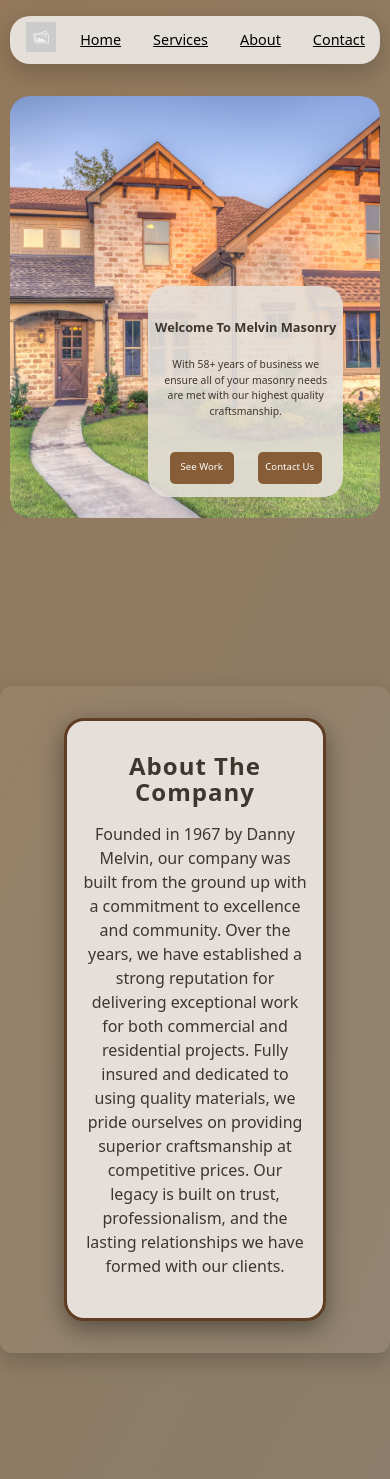
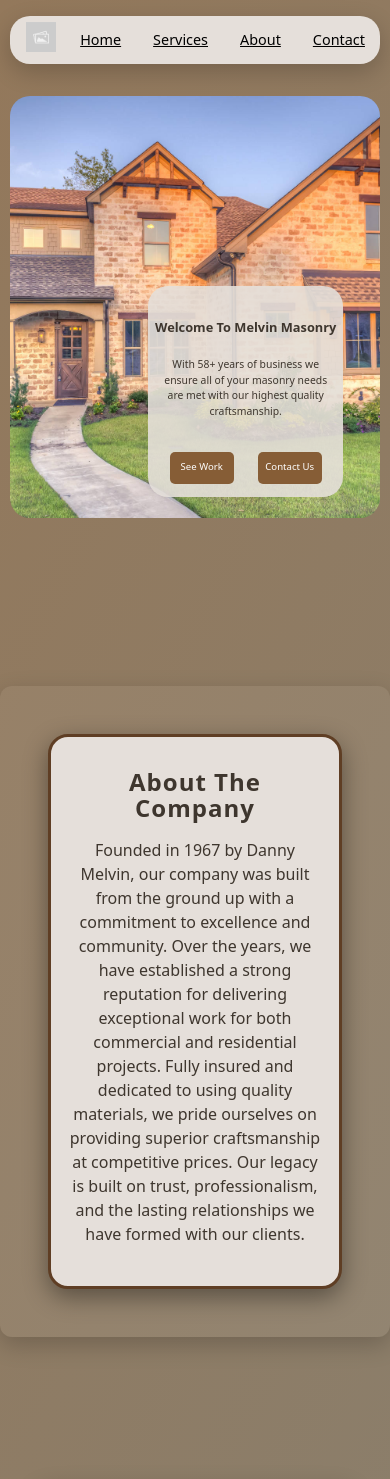
Before and after one commit to Ian-B-Childress/MasonryWebsite, a React (Vite) app: page / in a window 390 px wide. Shown: the top 1479 px of the page. Built offline with nearby package versions, Linux system fonts and the light colour scheme.

Commit message:
aboutus critical bug fix

```diff
--- a/src/App.css
+++ b/src/App.css
@@ -440,6 +440,9 @@ img {
     margin-bottom: 5rem;
   }
   .aboutTheCompany{
+    flex: 1 1 auto;
+    max-width: 90%;
+    margin: 1rem auto;
     height: auto;
   }
   .aboutTheCompany h1 {
```
